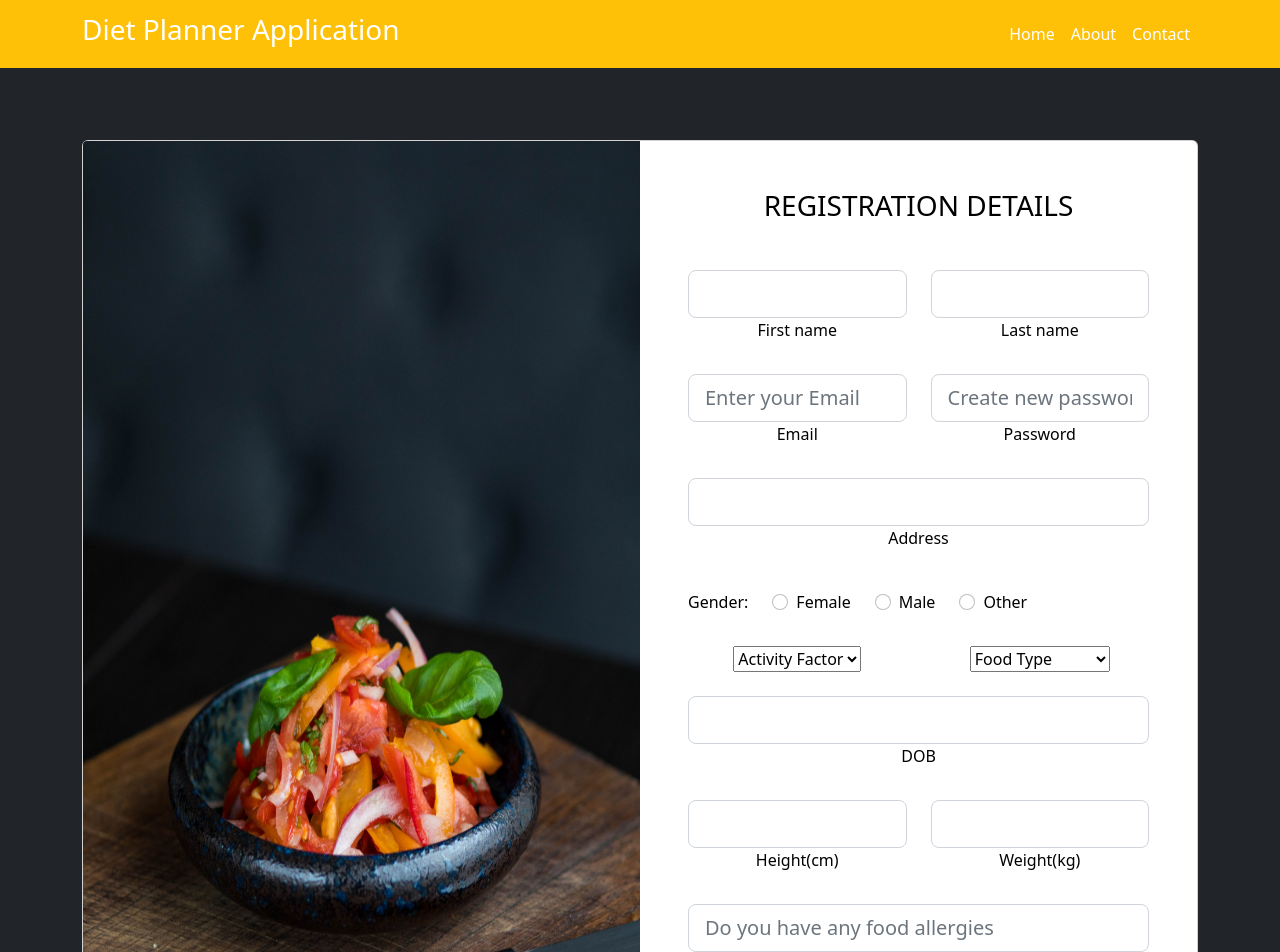
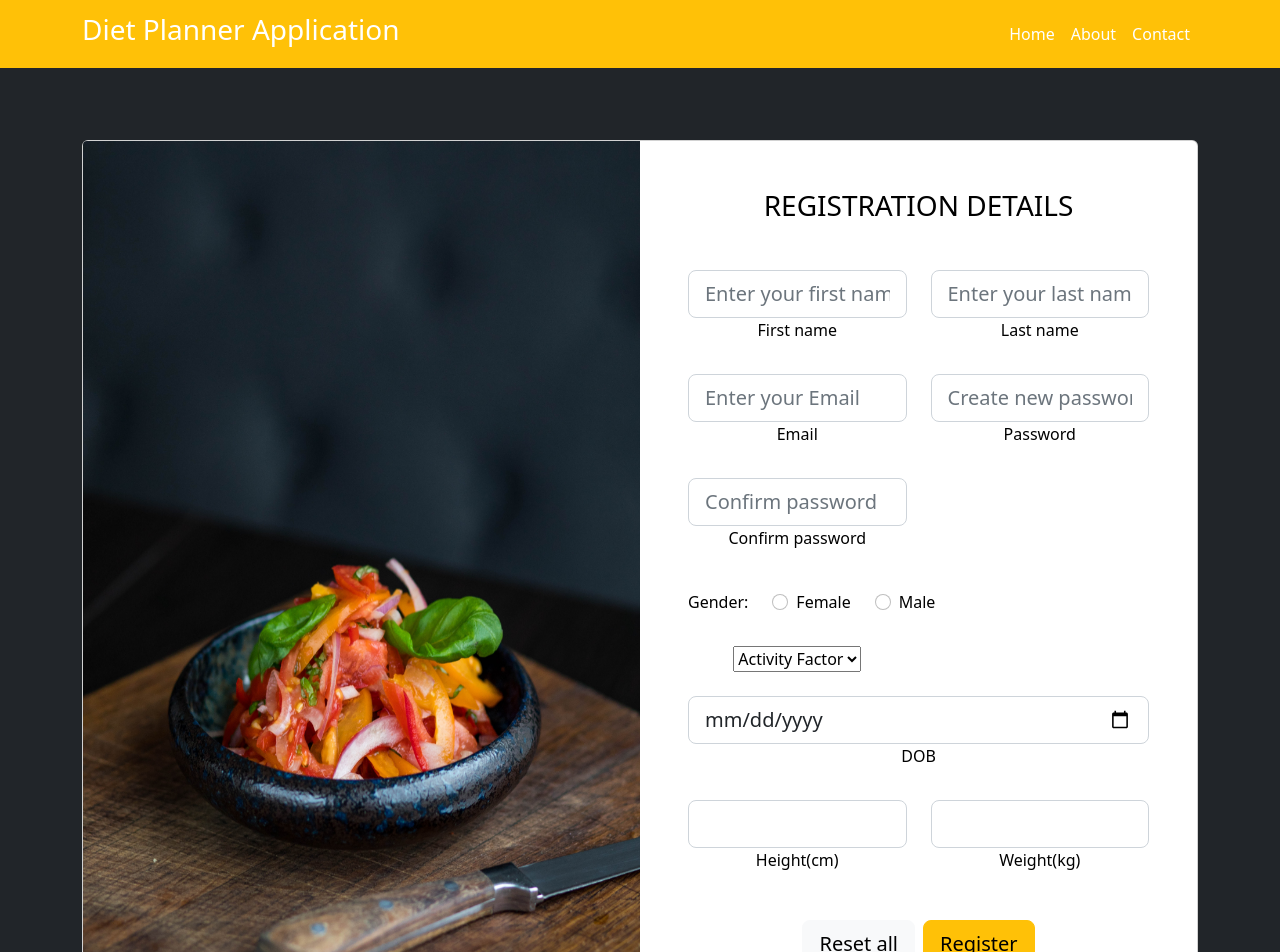
Before and after one commit to icantcodeanyways/DietPlannerApp, a React (Create React App) app: page /register in a window 1280 px wide. Shown: the top 952 px of the page. Built offline with nearby package versions, Linux system fonts and the light colour scheme; the HTML template or start-up script is replaced by a standard one.

Commit message:
implement partial logic for handling register requests

```diff
--- a/src/components/Signup.jsx
+++ b/src/components/Signup.jsx
@@ -1,23 +1,76 @@
-import React from "react";
+import React, { useState } from "react";
 import "./Signup.css";
 import { Link } from "react-router-dom";
+import { Dropdown, DropdownButton } from "react-bootstrap";
 import NavbarSample from "./Navbar/Navbar";
+import { ToastContainer, toast } from "react-toastify";
 import samplePhoto from "./images/bg4.jpg";
+import axios from "axios";
 
-function Signup() {
+function Register() {
+  const [formData, setFormData] = useState({
+    firstName: "",
+    lastName: "",
+    email: "",
+    password: "",
+    confirmPassword: "",
+    gender: "",
+    activityFactor: "",
+    dob: "",
+    height: "",
+    weight: "",
+  });
+
+  function handleFormChange(event) {
+    const { name, value } = event.target;
+    setFormData({ ...formData, [name]: value });
+  }
+
+  async function handleRegister(e) {
+    e.preventDefault();
+    if (formData.password != formData.confirmPassword) {
+      toast.error("Passwords do not match");
+      return;
+    }
+    try {
+      const payload = {
+        first_name: formData.firstName,
+        last_name: formData.lastName,
+        email: formData.email,
+        password: formData.password,
+        gender: formData.gender,
+        activity_factor: parseFloat(formData.activityFactor),
+        dob: new Date(formData.dob).toLocaleDateString("en-GB"),
+        height: parseFloat(formData.height),
+        weight: parseFloat(formData.weight),
+      };
+      const response = await axios.post(
+        `${process.env.REACT_APP_API_ENDPOINT}/api/users/register`,
+        payload
+      );
+
+      if (response.status == 201) {
+        console.log("success");
+      }
+    } catch (error) {
+      console.log(error.response.data);
+    }
+  }
+
   return (
     <div className="Signup1Container">
+      <ToastContainer />
       <NavbarSample />
-      <section class="h-100 bg-dark">
-        <div class="container py-5 h-100">
-          <div class="row d-flex justify-content-center align-items-center h-100">
-            <div class="col">
-              <div class="card card-registration my-4">
-                <div class="row g-0">
-                  <div class="col-xl-6 d-none d-xl-block">
+      <section className="h-100 bg-dark">
+        <div className="container py-5 h-100">
+          <div className="row d-flex justify-content-center align-items-center h-100">
+            <div className="col">
+              <div className="card card-registration my-4">
+                <div className="row g-0">
+                  <div className="col-xl-6 d-none d-xl-block">
                     <img
                       src={samplePhoto}
-                      class="img-fluid h-100"
+                      className="img-fluid h-100"
                       alt=""
                       style={{
                         borderTopLeftRadius: ".25rem",
@@ -25,204 +78,232 @@ function Signup() {
                       }}
                     />
                   </div>
-                  <div class="col-xl-6">
-                    <div class="card-body p-md-5 text-black">
-                      <h3 class="mb-5 text-uppercase">Registration Details</h3>
+                  <div className="col-xl-6">
+                    <div className="card-body p-md-5 text-black">
+                      <h3 className="mb-5 text-uppercase">
+                        Registration Details
+                      </h3>
 
-                      <div class="row">
-                        <div class="col-md-6 mb-4">
-                          <div class="form-outline">
+                      <form onSubmit={handleRegister}>
+                        <div className="row">
+                          <div className="col-md-6 mb-4">
+                            <div className="form-outline">
                               <input
                                 type="text"
                                 id="form3Example1m"
-                              class="form-control form-control-lg"
+                                className="form-control form-control-lg"
+                                name="firstName"
+                                placeholder="Enter your first name"
+                                onChange={handleFormChange}
+                                required
+                                value={formData.firstName}
                               />
-                            <label class="form-label" for="form3Example1m">
+                              <label
+                                className="form-label"
+                                for="form3Example1m"
+                              >
                                 First name
                               </label>
                             </div>
                           </div>
-                        <div class="col-md-6 mb-4">
-                          <div class="form-outline">
+                          <div className="col-md-6 mb-4">
+                            <div className="form-outline">
                               <input
                                 type="text"
                                 id="form3Example1n"
-                              class="form-control form-control-lg"
+                                className="form-control form-control-lg"
+                                required
+                                placeholder="Enter your last name"
+                                name="lastName"
+                                onChange={handleFormChange}
+                                value={formData.lastName}
                               />
-                            <label class="form-label" for="form3Example1n">
+                              <label
+                                className="form-label"
+                                for="form3Example1n"
+                              >
                                 Last name
                               </label>
                             </div>
                           </div>
                         </div>
-
-                      <div class="row">
-                        <div class="col-md-6 mb-4">
-                          <div class="form-outline">
+                        <div className="row">
+                          <div className="col-md-6 mb-4">
+                            <div className="form-outline">
                               <input
-                              type="text"
+                                type="email"
                                 id="form3Example1m1"
-                              class="form-control form-control-lg"
+                                className="form-control form-control-lg"
                                 placeholder="Enter your Email "
+                                name="email"
+                                required
+                                onChange={handleFormChange}
+                                value={formData.email}
                               />
-                            <label class="form-label" for="form3Example1m1">
+                              <label
+                                className="form-label"
+                                for="form3Example1m1"
+                              >
                                 Email
                               </label>
                             </div>
                           </div>
-                        <div class="col-md-6 mb-4">
-                          <div class="form-outline">
+                          <div className="col-md-6 mb-4">
+                            <div className="form-outline">
                               <input
-                              type="text"
+                                type="password"
                                 id="form3Example1n1"
-                              class="form-control form-control-lg"
+                                className="form-control form-control-lg"
                                 placeholder="Create new password"
+                                name="password"
+                                required
+                                onChange={handleFormChange}
+                                value={formData.password}
                               />
-                            <label class="form-label" for="form3Example1n1">
+                              <label
+                                className="form-label"
+                                for="form3Example1n1"
+                              >
                                 Password
                               </label>
                             </div>
                           </div>
-                      </div>
-
-                      <div class="form-outline mb-4">
+                          <div className="col-md-6 mb-4">
+                            <div className="form-outline">
                               <input
-                          type="text"
-                          id="form3Example8"
-                          class="form-control form-control-lg"
+                                type="password"
+                                id="form3Example1n1"
+                                className="form-control form-control-lg"
+                                required
+                                placeholder="Confirm password"
+                                name="confirmPassword"
+                                onChange={handleFormChange}
+                                value={formData.confirmPassword}
                               />
-                        <label class="form-label" for="form3Example8">
-                          Address
+                              <label
+                                className="form-label"
+                                for="form3Example1n1"
+                              >
+                                Confirm password
                               </label>
                             </div>
+                          </div>
+                        </div>
+                        <div className="d-md-flex justify-content-start align-items-center mb-4 py-2">
+                          <h6 className="mb-0 me-4">Gender: </h6>
 
-                      <div class="d-md-flex justify-content-start align-items-center mb-4 py-2">
-                        <h6 class="mb-0 me-4">Gender: </h6>
-
-                        <div class="form-check form-check-inline mb-0 me-4">
+                          <div className="form-check form-check-inline mb-0 me-4">
                             <input
-                            class="form-check-input"
+                              className="form-check-input"
                               type="radio"
-                            name="inlineRadioOptions"
+                              onChange={handleFormChange}
+                              value="male"
+                              name="gender"
+                              required
                               id="femaleGender"
-                            value="option1"
                             />
-                          <label class="form-check-label" for="femaleGender">
+                            <label
+                              className="form-check-label"
+                              for="femaleGender"
+                            >
                               Female
                             </label>
                           </div>
 
-                        <div class="form-check form-check-inline mb-0 me-4">
+                          <div className="form-check form-check-inline mb-0 me-4">
                             <input
-                            class="form-check-input"
+                              className="form-check-input"
                               type="radio"
-                            name="inlineRadioOptions"
+                              name="gender"
                               id="maleGender"
-                            value="option2"
+                              required
+                              onChange={handleFormChange}
+                              value="female"
                             />
-                          <label class="form-check-label" for="maleGender">
+                            <label
+                              className="form-check-label"
+                              for="maleGender"
+                            >
                               Male
-                          </label>
-                        </div>
-
-                        <div class="form-check form-check-inline mb-0">
-                          <input
-                            class="form-check-input"
-                            type="radio"
-                            name="inlineRadioOptions"
-                            id="otherGender"
-                            value="option3"
-                          />
-                          <label class="form-check-label" for="otherGender">
-                            Other
                             </label>
                           </div>
                         </div>
 
                         <div class="row">
                           <div class="col-md-6 mb-4">
-                          <select className="select">
+                            <select
+                              name="activityFactor"
+                              value={formData.activityFactor}
+                              className="select"
+                              required
+                              onChange={handleFormChange}
+                            >
                               <option value="1">Activity Factor</option>
-                            <option value="2">1</option>
-                            <option value="3">1.2</option>
-                            <option value="4">1.4</option>
-                            <option value="3">1.6</option>
-                            <option value="3">1.8</option>
-                          </select>
-                        </div>
-                        <div class="col-md-6 mb-4">
-                          <select className="select">
-                            <option value="1">Food Type</option>
-                            <option value="2">Vegetarain</option>
-                            <option value="3">Non-vegetarian</option>
-                            <option value="4">Vegan</option>
+                              <option value="1">1</option>
+                              <option value="1.2">1.2</option>
+                              <option value="1.4">1.4</option>
+                              <option value="1.6">1.6</option>
+                              <option value="1.8">1.8</option>
                             </select>
                           </div>
                         </div>
 
                         <div class="form-outline mb-4">
                           <input
-                          type="text"
-                          id="form3Example9"
-                          class="form-control form-control-lg"
+                            type="date"
+                            className="form-control form-control-lg"
+                            name="dob"
+                            required
+                            onChange={handleFormChange}
+                            value={formData.dob}
                           />
-                        <label class="form-label" for="form3Example9">
+                          <label className="form-label" for="form3Example9">
                             DOB
                           </label>
                         </div>
-                      <div class="row">
-                        <div class="col-md-6 mb-4">
-                          <div class="form-outline">
+                        <div className="row">
+                          <div className="col-md-6 mb-4">
+                            <div className="form-outline">
                               <input
-                              type="text"
-                              id="form3Example1m"
-                              class="form-control form-control-lg"
+                                type="number"
+                                className="form-control form-control-lg"
+                                name="height"
+                                required
+                                onChange={handleFormChange}
+                                value={formData.height}
                               />
-                            <label class="form-label" for="form3Example1m">
-                              Height(cm)
-                            </label>
+                              <label className="form-label">Height(cm)</label>
                             </div>
                           </div>
-                        <div class="col-md-6 mb-4">
-                          <div class="form-outline">
+                          <div className="col-md-6 mb-4">
+                            <div className="form-outline">
                               <input
-                              type="text"
-                              id="form3Example1n"
-                              class="form-control form-control-lg"
+                                type="number"
+                                name="weight"
+                                className="form-control form-control-lg"
+                                required
+                                onChange={handleFormChange}
+                                value={formData.weight}
                               />
-                            <label class="form-label" for="form3Example1n">
-                              Weight(kg)
-                            </label>
+                              <label className="form-label">Weight(kg)</label>
                             </div>
                           </div>
                         </div>
-
-                      <div class="form-outline mb-4">
-                        <input
-                          type="text"
-                          id="form3Example99"
-                          class="form-control form-control-lg"
-                          placeholder="Do you have any food allergies"
-                        />
-                        <label class="form-label" for="form3Example99">
-                          Food Allergies
-                        </label>
-                      </div>
-
-                      <div class="d-flex justify-content-end pt-3">
-                        <button type="button" class="btn btn-light btn-lg">
+                        <div className="d-flex justify-content-center pt-3">
+                          <button
+                            type="button"
+                            className="btn btn-light btn-lg"
+                          >
                             Reset all
                           </button>
-                        {/* <button type="button" class="btn btn-warning btn-lg ms-2">Submit form</button> */}
-                        <Link to="/Main">
                           <button
-                            type="button"
-                            class="btn btn-warning btn-lg ms-2"
+                            type="submit"
+                            className="btn btn-warning btn-lg ms-2"
                           >
-                            Submit form
+                            Register
                           </button>
-                        </Link>
                         </div>
+                      </form>
                     </div>
                   </div>
                 </div>
@@ -235,4 +316,4 @@ function Signup() {
   );
 }
 
-export default Signup;
+export default Register;
```
Lines whose indentation alone changed are shown as unchanged.
